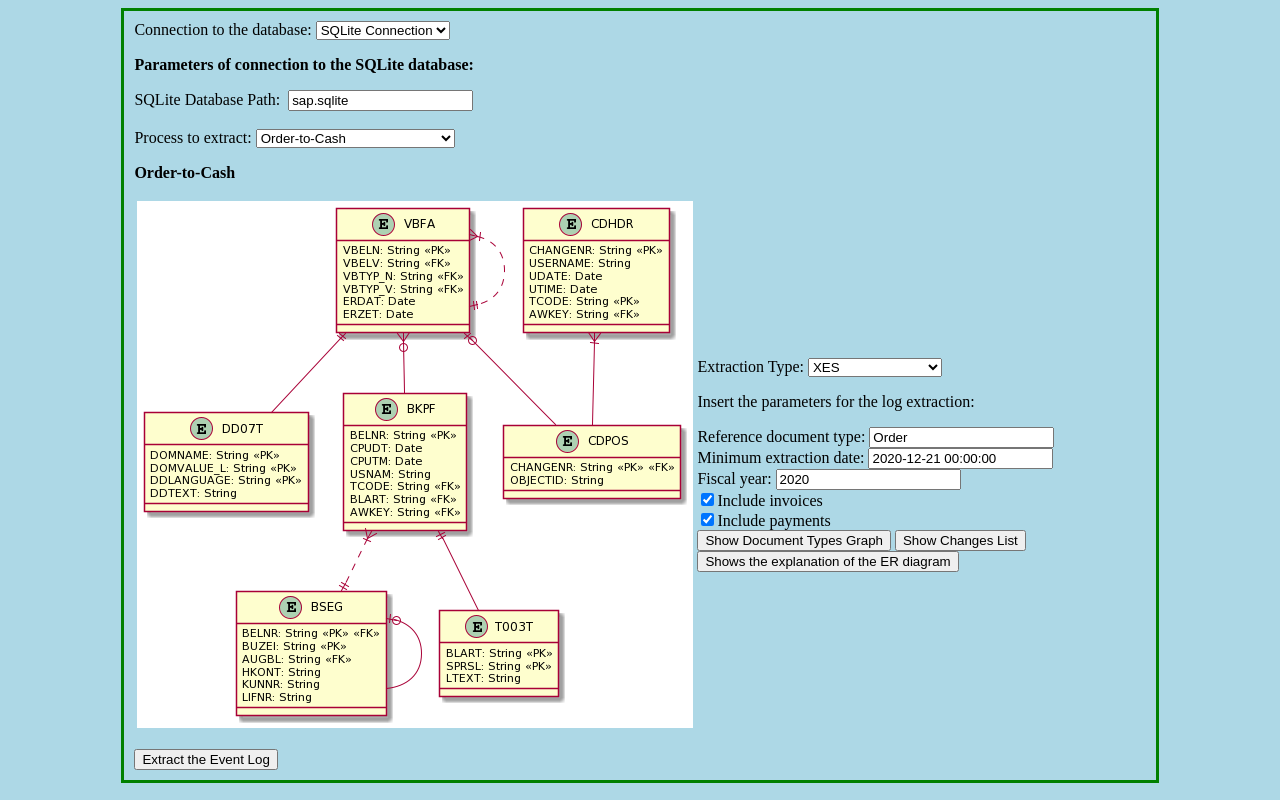
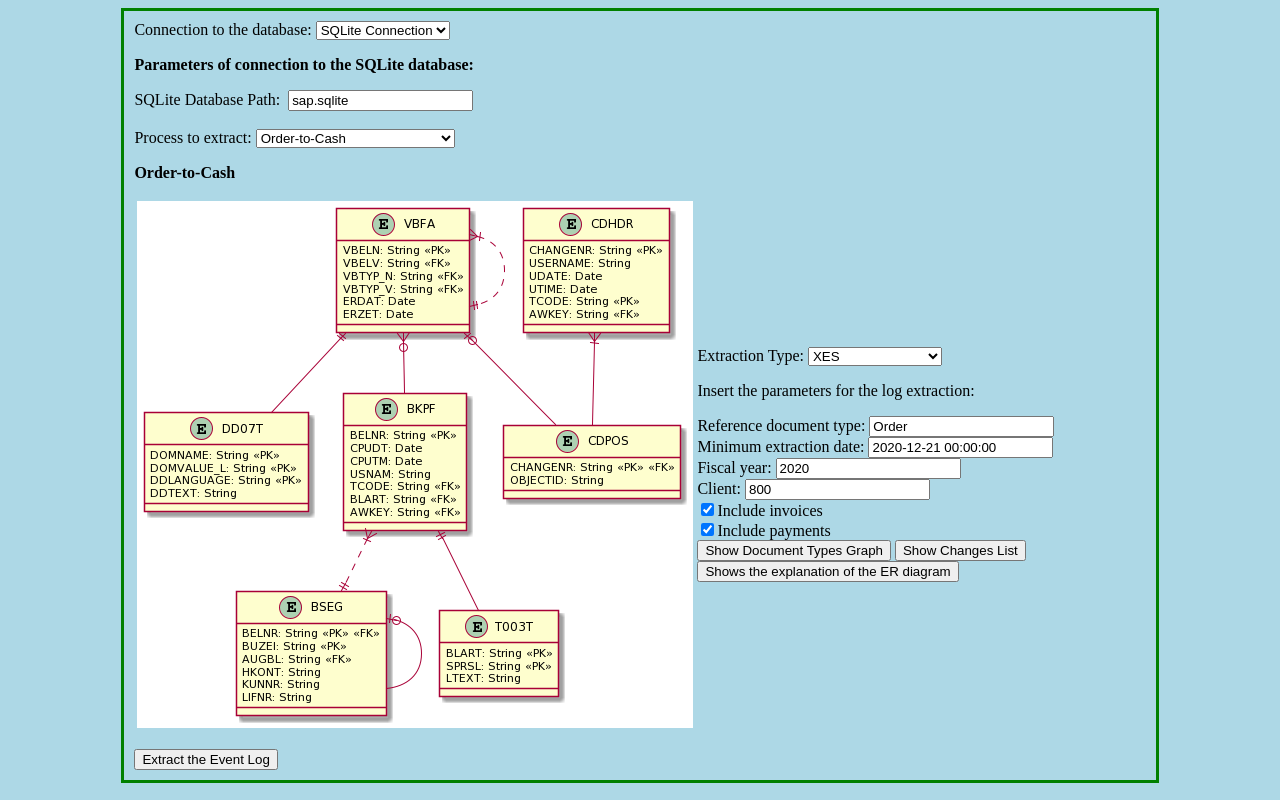
Before and after one commit to Javert899/sap-extractor, a Flask app: page /welcome in a window 1280 px wide. Run offline with Flask 2, Linux system fonts and the light colour scheme; some libraries are stand-ins or nearby versions.

Commit message:
added client specification in O2C
added client specification in O2C

```diff
--- a/sapextractor/__init__.py
+++ b/sapextractor/__init__.py
@@ -1,6 +1,6 @@
 from sapextractor import algo, database_connection, utils, main, diagrams
 
-__version__ = '0.0.19'
+__version__ = '0.0.20'
 __doc__ = "SAP Extractor"
 __author__ = 'PADS'
 __author_email__ = 'alessandro.berti89@gmail.com'
--- a/templates/extraction.html
+++ b/templates/extraction.html
@@ -58,6 +58,7 @@
 									Reference document type: <input type="text" id="o2c_log_reference_type" value="Order" /> <br />
 									Minimum extraction date: <input type="text" id="o2c_log_min_ext_date" value="2020-12-21 00:00:00" /> <br />
 									Fiscal year: <input type="text" id="o2c_log_fiscal_year" value="2020" /> <br />
+									Client: <input type="text" id="o2c_log_client" value="800" /> <br />
 									<input type="checkbox" id="o2c_log_include_changes" name="o2c_log_include_changes" checked>Include invoices</input><br />
   									<input type="checkbox" id="o2c_log_include_payments" name="o2c_log_include_payments" checked>Include payments</input><br />
 									<button onclick="javascript:o2cGraph()">Show Document Types Graph</button>
@@ -69,6 +70,7 @@
 									Reference document type: <input type="text" id="o2c_df_reference_type" value="Order" /> <br />
 									Minimum extraction date: <input type="text" id="o2c_df_min_ext_date" value="2020-12-21 00:00:00" /> <br />
 									Fiscal year: <input type="text" id="o2c_df_fiscal_year" value="2020" /> <br />
+									Client: <input type="text" id="o2c_df_client" value="800" /> <br />
 									<input type="checkbox" id="o2c_df_include_changes" name="o2c_df_include_changes" checked>Include invoices</input><br />
   									<input type="checkbox" id="o2c_df_include_payments" name="o2c_df_include_payments" checked>Include payments</input><br />
 									<button onclick="javascript:o2cGraph()">Show Document Types Graph</button>
@@ -79,6 +81,7 @@
 									<p>Insert the parameters for the object-centric log extraction:<br />
 									Minimum extraction date: <input type="text" id="o2c_obcen_min_ext_date" value="2020-12-21 00:00:00" /> <br />
 									Fiscal year: <input type="text" id="o2c_obcen_fiscal_year" value="2020" /> <br />
+									Client: <input type="text" id="o2c_obcen_client" value="800" /> <br />
 									<input type="checkbox" id="o2c_obcen_include_changes" name="o2c_obcen_include_changes" checked>Include invoices</input><br />
   									<input type="checkbox" id="o2c_obcen_include_payments" name="o2c_obcen_include_payments" checked>Include payments</input><br />
 									<button onclick="javascript:o2cGraph()">Show Document Types Graph</button>
@@ -618,6 +621,7 @@
 			ext_args["ref_type"] = document.getElementById("o2c_log_reference_type").value;
 			ext_args["min_extr_date"] = document.getElementById("o2c_log_min_ext_date").value;
 			ext_args["gjahr"] = document.getElementById("o2c_log_fiscal_year").value;
+			ext_args["mandt"] = document.getElementById("o2c_log_client").value;
 			ext_args["enable_changes"] = document.getElementById("o2c_log_include_changes").checked;
 			ext_args["enable_payments"] = document.getElementById("o2c_log_include_payments").checked;
 			return ext_args;
@@ -628,6 +632,7 @@
 			ext_args["ref_type"] = document.getElementById("o2c_df_reference_type").value;
 			ext_args["min_extr_date"] = document.getElementById("o2c_df_min_ext_date").value;
 			ext_args["gjahr"] = document.getElementById("o2c_df_fiscal_year").value;
+			ext_args["mandt"] = document.getElementById("o2c_df_client").value;
 			ext_args["enable_changes"] = document.getElementById("o2c_df_include_changes").checked;
 			ext_args["enable_payments"] = document.getElementById("o2c_df_include_payments").checked;
 			return ext_args;
@@ -637,6 +642,7 @@
 			let ext_args = {};
 			ext_args["min_extr_date"] = document.getElementById("o2c_obcen_min_ext_date").value;
 			ext_args["gjahr"] = document.getElementById("o2c_obcen_fiscal_year").value;
+			ext_args["mandt"] = document.getElementById("o2c_obcen_client").value;
 			ext_args["enable_changes"] = document.getElementById("o2c_obcen_include_changes").checked;
 			ext_args["enable_payments"] = document.getElementById("o2c_obcen_include_payments").checked;
 			return ext_args;
```
